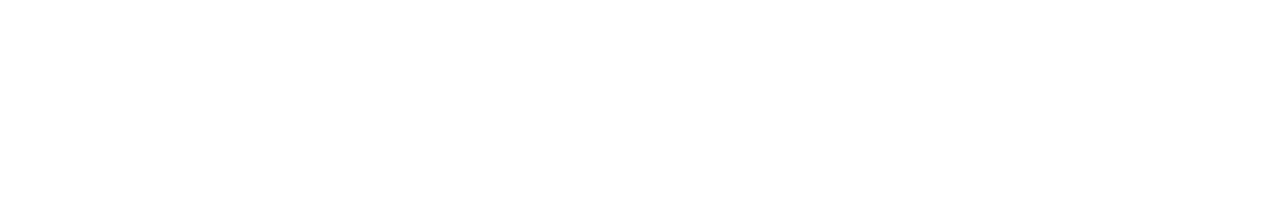
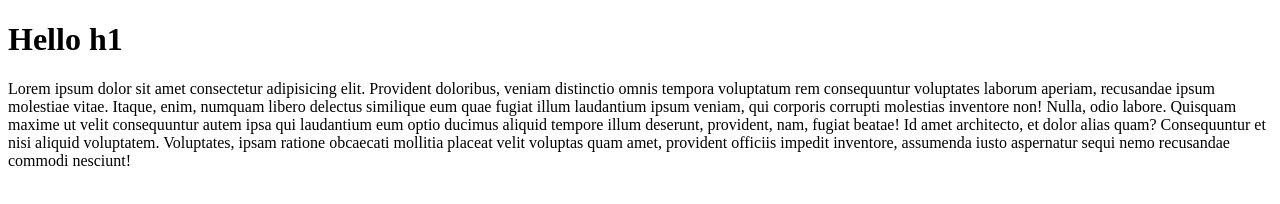
Before and after one commit to cosmoprojecten/GitHub-Test, a plain HTML site: page index.html in a window 1280 px wide. Drawn offline with Linux system fonts and the light colour scheme.

Commit message:
index changes

```diff
--- a/index.html
+++ b/index.html
@@ -4,7 +4,22 @@
     <meta charset="UTF-8" />
     <meta http-equiv="X-UA-Compatible" content="IE=edge" />
     <meta name="viewport" content="width=!, initial-scale=1.0" />
-    <title>Document</title>
+    <title>Hello</title>
   </head>
-  <body></body>
+  <body>
+    <h1>Hello h1</h1>
+    <p>
+      Lorem ipsum dolor sit amet consectetur adipisicing elit. Provident
+      doloribus, veniam distinctio omnis tempora voluptatum rem consequuntur
+      voluptates laborum aperiam, recusandae ipsum molestiae vitae. Itaque,
+      enim, numquam libero delectus similique eum quae fugiat illum laudantium
+      ipsum veniam, qui corporis corrupti molestias inventore non! Nulla, odio
+      labore. Quisquam maxime ut velit consequuntur autem ipsa qui laudantium
+      eum optio ducimus aliquid tempore illum deserunt, provident, nam, fugiat
+      beatae! Id amet architecto, et dolor alias quam? Consequuntur et nisi
+      aliquid voluptatem. Voluptates, ipsam ratione obcaecati mollitia placeat
+      velit voluptas quam amet, provident officiis impedit inventore, assumenda
+      iusto aspernatur sequi nemo recusandae commodi nesciunt!
+    </p>
+  </body>
 </html>
```
Also changed, not shown: 1 other file.
